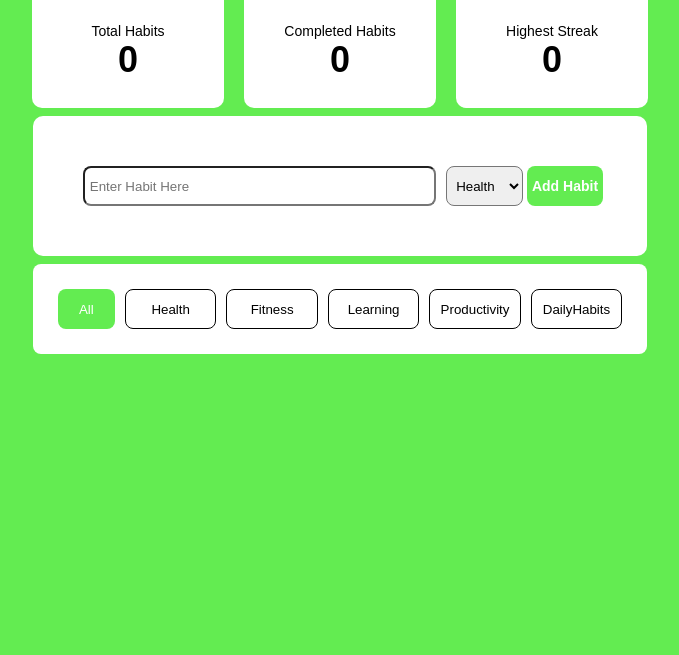
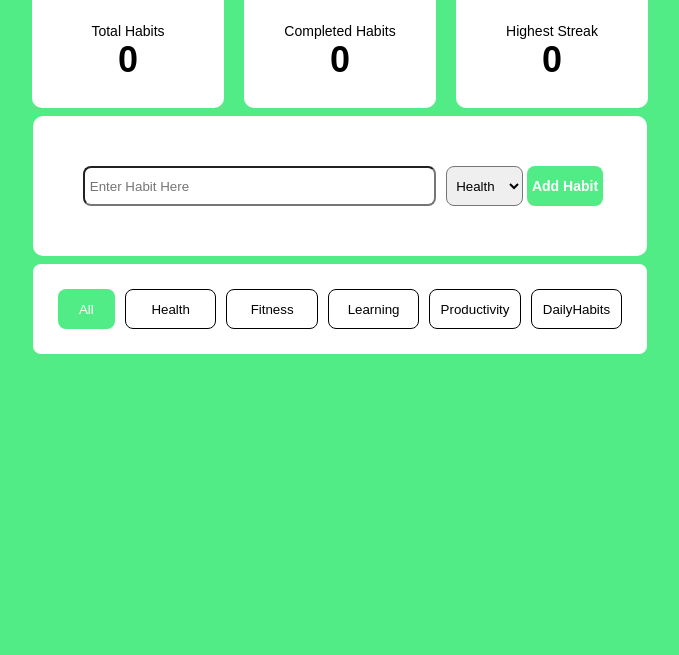
Before and after one commit to naidcode/Practice-habit-tracker-, a plain HTML site: page index.html in a window 1280 px wide. Shown: the part 145-800 px from the top of the page, without its empty margins (300-979 px from the left). Drawn offline with Linux system fonts and the light colour scheme.

Commit message:
changed background color

```diff
--- a/style.css
+++ b/style.css
@@ -5,7 +5,7 @@
 }
 
 body{
-  background-color: rgb(99, 236, 81);
+  background-color: rgb(81, 236, 133);
     width: 100%;
     margin: 0 auto;
 }
@@ -68,7 +68,7 @@ h1{
   margin: 10px 4px;
   padding: 5px;
   border-radius: 8px;
-  background-color: rgb(99, 236, 81);
+  background-color: rgb(81, 236, 133);
   color: white;
   font-family: Arial, Helvetica, sans-serif;
   font-size: 14px;
@@ -77,7 +77,7 @@ h1{
 }
 
 .main button:hover{
-   background-color: rgb(70, 182, 55);
+   background-color: rgb(55, 182, 104);
 }
 
 .filtered{
@@ -93,7 +93,7 @@ h1{
 .filtered .active{
   height: 40px;
   width: 10%;
-  background-color: rgb(99, 236, 81);
+  background-color: rgb(81, 236, 133);
   border: none;
   border-radius: 8px;
   color: white;
@@ -118,7 +118,7 @@ h1{
 }
 
 .filter:hover{
-  border: 2px solid rgb(99, 236, 81);
+  border: 2px solid rgb(55, 182, 104);
 }
 
 @media (max-width: 1240px){
```
